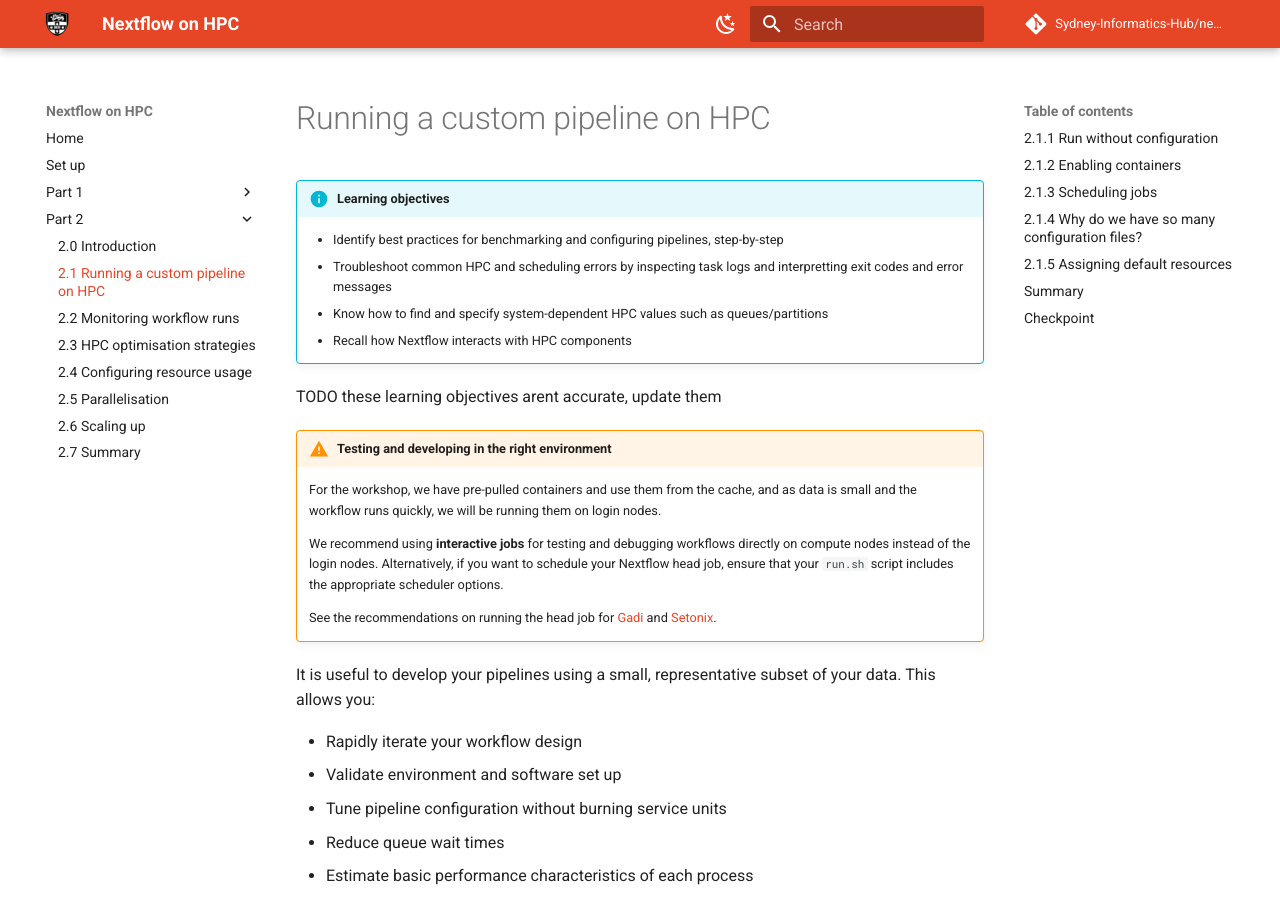
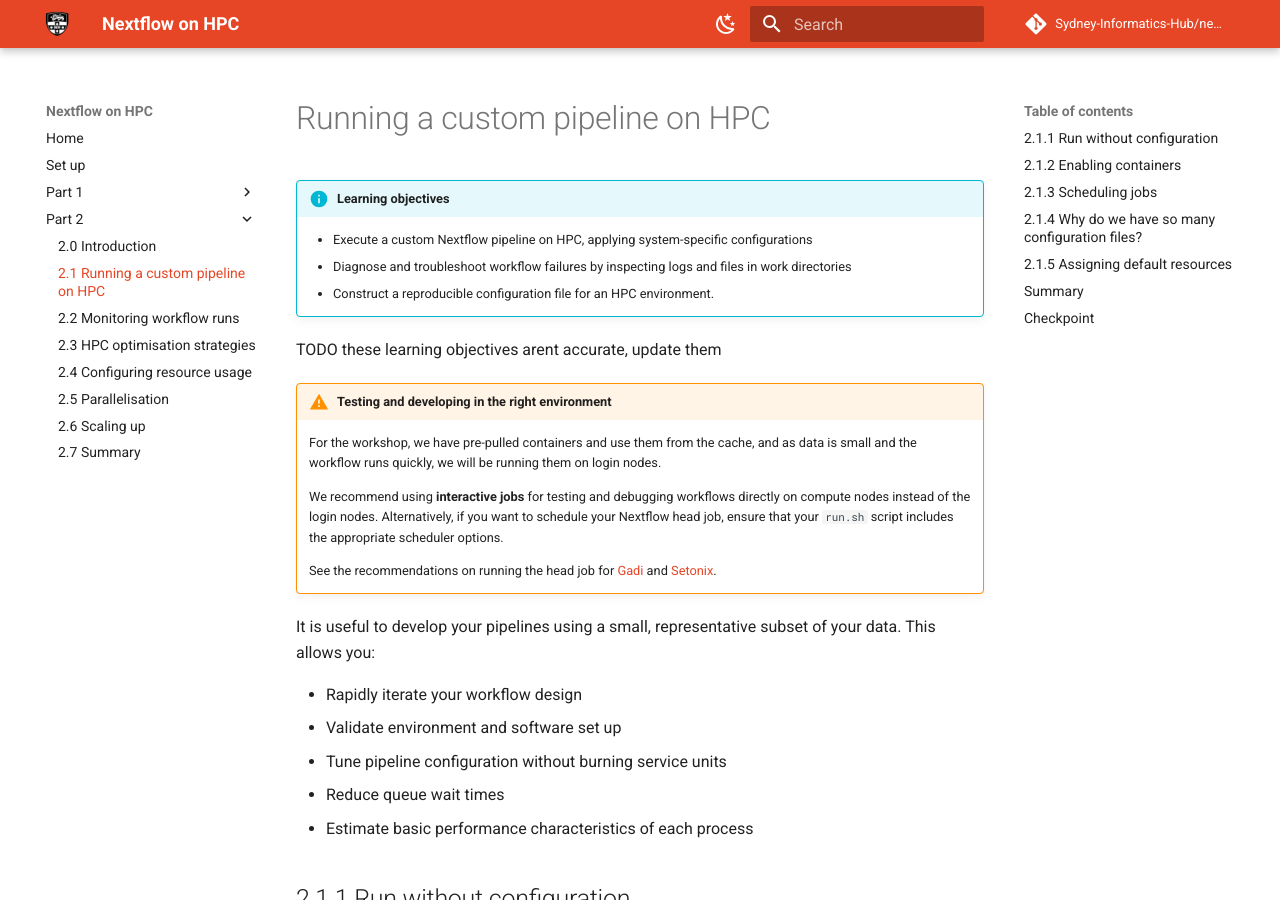
Before and after one commit to Sydney-Informatics-Hub/nextflow-hpc-workshop, an MkDocs documentation site: the page built from docs/part2/21_firstrun.md, in a window 1280 px wide and 900 px high. Built offline with MkDocs 1.6.1 and Material for MkDocs 9.7.7, drawn with Linux system fonts in a browser that asks for light colours; comment, search, counter and statistics services are not loaded.

```diff
--- a/docs/part2/21_firstrun.md
+++ b/docs/part2/21_firstrun.md
@@ -2,12 +2,9 @@
 
 !!! info "Learning objectives"
 
-    - Identify best practices for benchmarking and configuring pipelines,
-    step-by-step
-    - Troubleshoot common HPC and scheduling errors by inspecting task logs
-    and interpretting exit codes and error messages
-    - Know how to find and specify system-dependent HPC values such as queues/partitions
-    - Recall how Nextflow interacts with HPC components
+    - Execute a custom Nextflow pipeline on HPC, applying system-specific configurations
+    - Diagnose and troubleshoot workflow failures by inspecting logs and files in work directories
+    - Construct a reproducible configuration file for an HPC environment.
 
 TODO these learning objectives arent accurate, update them
 
```
